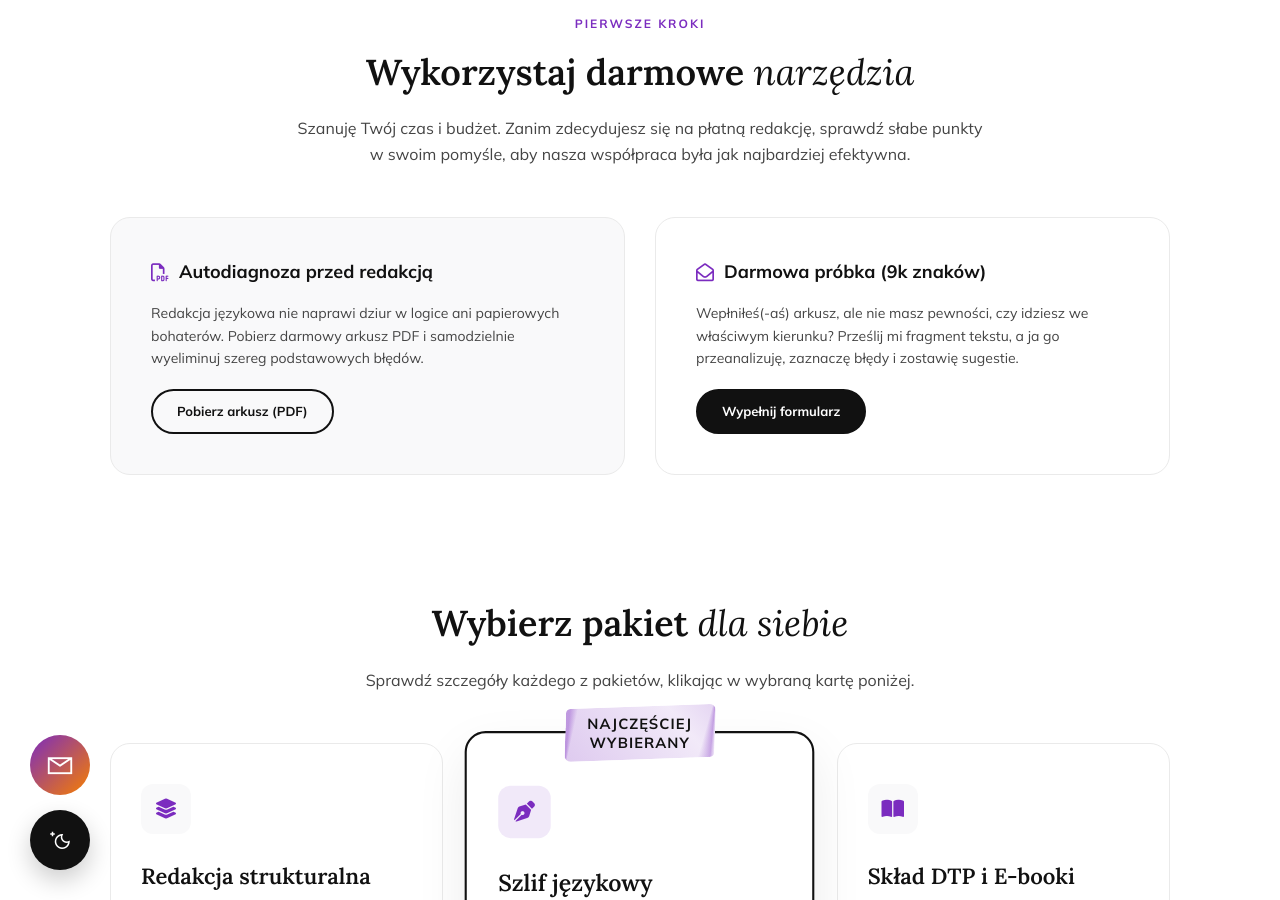
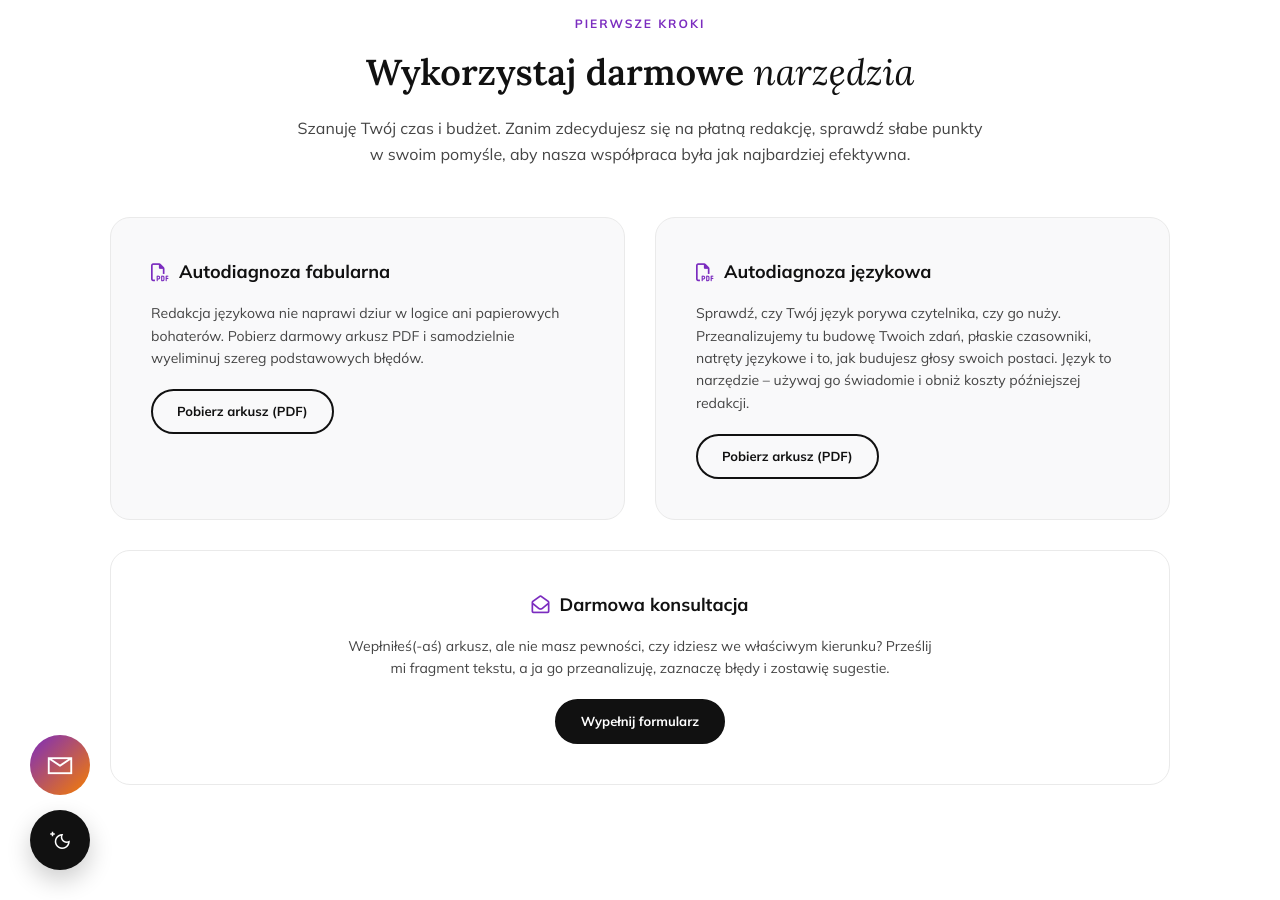
Before and after one commit to Bonnie00726/nataliaszoppa, a Jekyll site: the page built from oferta.html, in a window 1280 px wide and 900 px high, scrolled down 3063 px. Built offline with Jekyll 4.4.1, drawn with Linux system fonts in a browser that asks for light colours.

Commit message:
Update oferta.html

```diff
--- a/oferta.html
+++ b/oferta.html
@@ -379,7 +379,7 @@ title: Oferta - Zobacz, jak mogę Ci pomóc
         </div>
     </section>
 
-    <section style="padding-top: 80px; margin-top: 40px;">
+   <section style="padding-top: 80px; margin-top: 40px;">
         <div class="section-header">
             <span class="section-subtitle">Pierwsze kroki</span>
             <h2>Wykorzystaj darmowe <i>narzędzia</i></h2>
@@ -387,13 +387,20 @@ title: Oferta - Zobacz, jak mogę Ci pomóc
         </div>
         <div class="pre-service-grid">
             <div class="pre-card">
-                <h3><i class="fa-regular fa-file-pdf"></i> Autodiagnoza przed redakcją</h3>
+                <h3><i class="fa-regular fa-file-pdf"></i> Autodiagnoza fabularna</h3>
                 <p>Redakcja językowa nie naprawi dziur w logice ani papierowych bohaterów. Pobierz darmowy arkusz PDF i samodzielnie wyeliminuj szereg podstawowych błędów.</p>
                 <a href="arkusz diagnostyczny.html" class="btn-outline">Pobierz arkusz (PDF)</a>
             </div>
-            <div class="pre-card" style="background: white;">
-                <h3><i class="fa-regular fa-envelope-open"></i> Darmowa próbka (9k znaków)</h3>
-                <p>Wepłniłeś(-aś) arkusz, ale nie masz pewności, czy idziesz we właściwym kierunku? Prześlij mi fragment tekstu, a ja go przeanalizuję, zaznaczę błędy i zostawię sugestie.</p>
+             <div class="pre-card">
+                <h3><i class="fa-regular fa-file-pdf"></i> Autodiagnoza językowa</h3>
+                <p>Sprawdź, czy Twój język porywa czytelnika, czy go nuży. Przeanalizujemy tu budowę Twoich zdań, płaskie czasowniki, natręty językowe i to, jak budujesz głosy swoich postaci. Język to narzędzie – używaj go świadomie i obniż koszty późniejszej redakcji. </p>
+                <a href="arkusz diagnostyczny.html" class="btn-outline">Pobierz arkusz (PDF)</a>
+            </div>
+        </div>
+         <div class="pre-service-grid" style="grid-template-columns: 1fr; margin-top: 30px;">
+            <div class="pre-card" style="background: white; text-align: center;">
+                <h3 style="justify-content: center;"><i class="fa-regular fa-envelope-open"></i> Darmowa konsultacja</h3>
+                <p style="max-width: 600px; margin: 0 auto 20px auto;">Wepłniłeś(-aś) arkusz, ale nie masz pewności, czy idziesz we właściwym kierunku? Prześlij mi fragment tekstu, a ja go przeanalizuję, zaznaczę błędy i zostawię sugestie.</p>
                 <a href="{{ '/kontakt.html' | relative_url }}" class="btn-outline" style="background: var(--text-black); color: white;">Wypełnij formularz</a>
             </div>
         </div>
```
